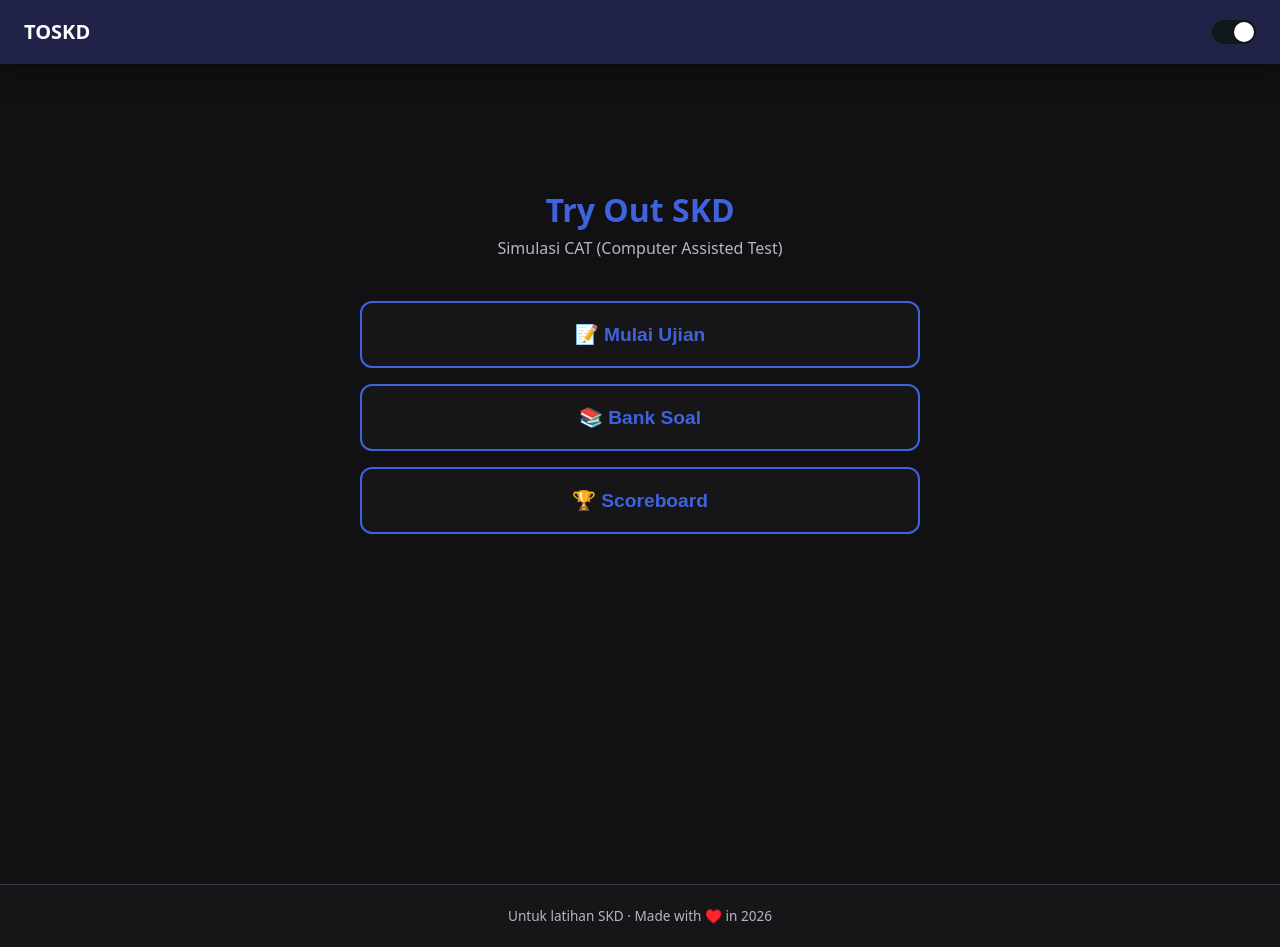
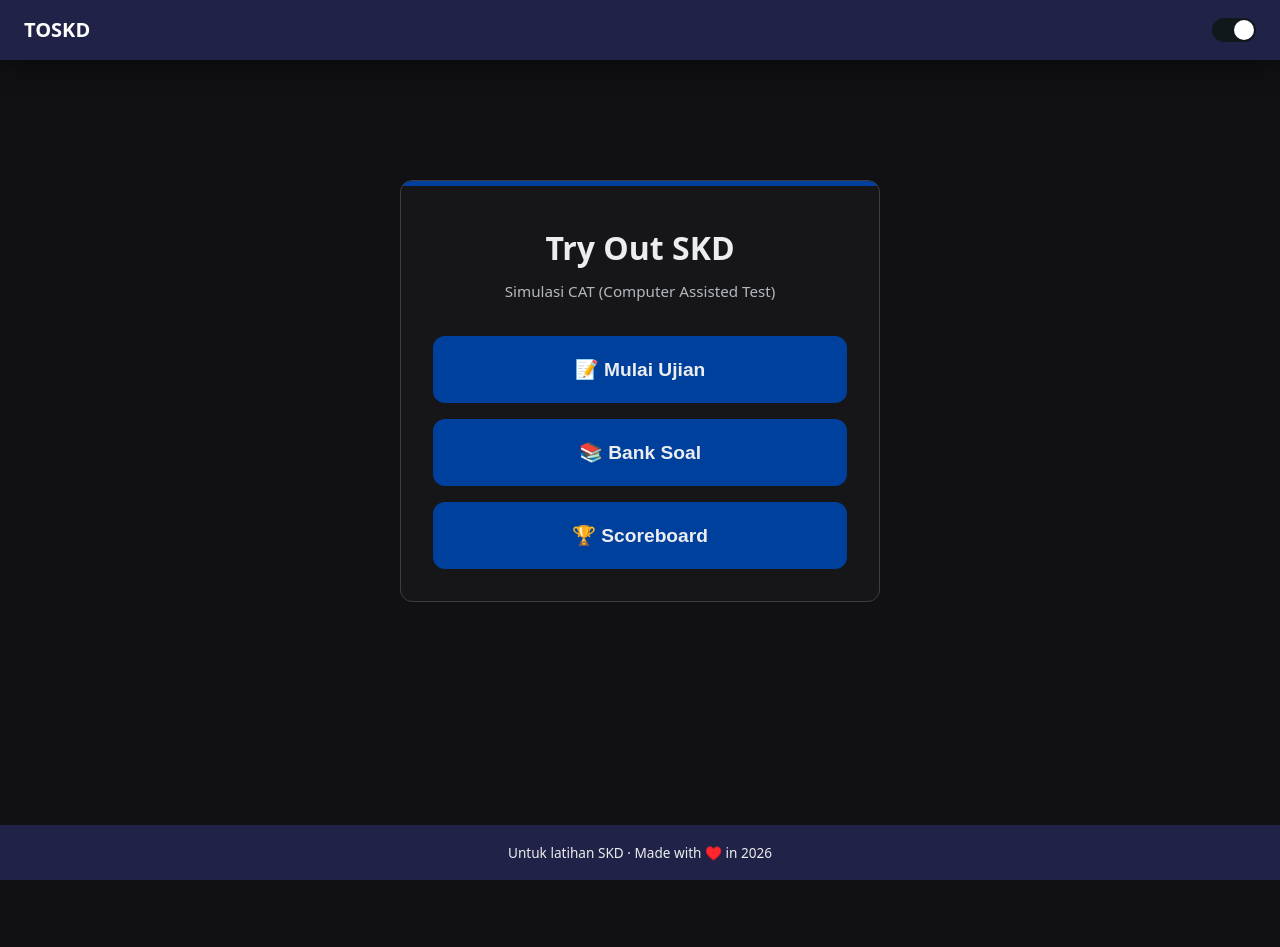
Before and after one commit to anwareset/toskd, a website: page public/index.html in a window 1280 px wide. Both pictures are taken after a click on the switch "Switch to dark theme (currently light)". After the commit the page ends 880 px from the top, so only its background shows below. Drawn offline with Linux system fonts and the light colour scheme; no server answers.

Commit message:
feat(ui): dark mode polish + home card accent + scoreboard emoji medals + hover scale
- tokens.css: --bg light → #F0F4F8, --primary → #003580
- styles.css: dark mode overrides for footer, app-title, btn-main, btn-back, nav hover, participant-link, card accent
- index.html: wrap menu in card with accent bar, fix broken footer, btn-main hover scale
- select-pack: accent bar on pack cards via CSS border-top
- scoreboard.js: trophy emojis (🥇🥈🥉) for ranks 1-3
- btn-main/btn-primary: scale(1.02) hover effect
- desktop header/footer: compact padding via @media (min-width: 768px)

```diff
--- a/public/css/styles.css
+++ b/public/css/styles.css
@@ -15,6 +15,19 @@
     margin-top: auto;
     background: var(--surface);
     border-top: 1px solid var(--border);
+}
+[data-theme="dark"] .footer {
+    background: #202347;
+    color: #ecedee;
+    border-top-color: #202347;
+}
+
+.home-accent {
+    background: var(--primary);
+    height: 5px;
+}
+[data-theme="dark"] .home-accent {
+    background: #00409d;
 }
 
 .site-wrapper {
@@ -159,7 +172,7 @@ body.is-drawer-open .global-header {
     width: 20px;
     height: 20px;
     border-radius: 50%;
-    background: #3e63dd; /* indigo thumb on white track (light mode) */
+    background: #003580; /* indigo thumb on white track (light mode) */
     box-shadow: 0 1px 2px rgba(0, 0, 0, 0.2);
     /* Animate BOTH the thumb slide AND its color so the thumb's
        position + icon-color change move together (per user request
@@ -256,6 +269,9 @@ body.is-drawer-open .global-header {
     background: var(--surface);
     color: var(--primary);
 }
+[data-theme="dark"] .global-header-link:hover {
+    color: #ecedee;
+}
 .global-header-link:focus-visible {
     outline: 2px solid var(--primary);
     outline-offset: 2px;
@@ -344,6 +360,20 @@ body.is-drawer-open .global-header {
            any explicit width rule. */
     }
 }
+
+/* ==== Desktop: compact header & footer ====
+   Slightly tighter vertical padding on desktop (≥768px) while
+   keeping the original generous padding on mobile for touch targets.
+   Mobile rules above inherit the base padding unchanged. */
+@media (min-width: 768px) {
+    .global-header {
+        padding: 14px 24px;
+    }
+    .footer {
+        padding: 16px 0;
+    }
+}
+
 *,
 *::before,
 *::after {
@@ -417,6 +447,9 @@ body {
 .app-title {
     color: var(--primary);
     font-size: 1.5rem;
+}
+[data-theme="dark"] .app-title {
+    color: #ecedee;
 }
 
 /* Buttons */
@@ -444,6 +477,7 @@ body {
 }
 .btn-primary:hover {
     background: var(--primary-hover);
+    transform: scale(1.02);
 }
 .btn-secondary {
     background: var(--surface-header);
@@ -471,6 +505,9 @@ body {
     background: none;
     color: var(--primary);
     padding: 8px 0;
+}
+[data-theme="dark"] .btn-back {
+    color: #ecedee;
 }
 .btn-back:hover {
     text-decoration: underline;
@@ -489,9 +526,20 @@ body {
     transition: all 0.2s;
     text-align: center;
 }
+[data-theme="dark"] .btn-main {
+    background: #00409d;
+    color: #ecedee;
+    border-color: #00409d;
+}
+[data-theme="dark"] .btn-main:hover {
+    background: #3e63dd;
+    color: #ecedee;
+    border-color: #3e63dd;
+}
 .btn-main:hover {
     background: var(--primary);
     color: var(--on-primary);
+    transform: scale(1.02);
 }
 button:disabled {
     opacity: 0.5;
@@ -566,6 +614,7 @@ button:disabled {
 }
 #pack-grid > .card {
     min-width: 0;
+    border-top: 4px solid var(--primary);
 }
 .card {
     border-radius: 12px;
@@ -608,7 +657,7 @@ select.input-field {
     border-color: var(--primary);
     /* Soft halo in --primary's hue; uses the new --primary #3e63dd
        (62,99,221) at 10% alpha so it follows the palette. */
-    box-shadow: 0 0 0 3px rgba(62, 99, 221, 0.1);
+    box-shadow: 0 0 0 3px rgba(0, 53, 128, 0.1);
 }
 textarea.input-field {
     min-height: 100px;
@@ -698,14 +747,33 @@ tbody tr:hover {
     text-decoration: none;
     font-weight: 600;
 }
+[data-theme="dark"] .participant-link {
+    color: #3e63dd;
+}
 .participant-link:hover {
     color: var(--primary-hover);
     text-decoration: underline;
+}
+[data-theme="dark"] .participant-link:hover {
+    color: #7fc2ff;
 }
 .participant-link:focus-visible {
     outline: 2px solid var(--primary);
     outline-offset: 2px;
     border-radius: 2px;
+}
+[data-theme="dark"] .participant-link:focus-visible {
+    outline-color: #7fc2ff;
+}
+
+/* ==== scoreboard.html: No column sizing ====
+   Bump the sticky-col-left font in #score-body so rank numbers
+   don't look undersized next to 🥇🥈🥉 emoji medals. Larger font,
+   bold weight, and centered alignment create visual parity. */
+#score-body .sticky-col-left {
+    font-size: 1.15rem;
+    font-weight: 700;
+    text-align: center;
 }
 
 /* Exam Layout */
@@ -803,7 +871,7 @@ tbody tr:hover {
     border-color: var(--danger);
 }
 .answer-grid button.active {
-    box-shadow: 0 0 0 3px rgba(62, 99, 221, 0.4);
+    box-shadow: 0 0 0 3px rgba(0, 53, 128, 0.4);
     transform: scale(1.1);
 }
 .answer-grid button.correct {
--- a/public/css/tokens.css
+++ b/public/css/tokens.css
@@ -32,7 +32,7 @@
 
 :root {
     /* Brand */
-    --primary: #3e63dd;            /* indigo.9 — 5.1:1 on white */
+    --primary: #003580;            /* indigo.9 — 5.1:1 on white */
     --primary-light: #eef0fc;      /* indigo.3 — soft tint */
     --primary-hover: #2c4fbd;      /* darker indigo for hover state */
 
@@ -68,7 +68,7 @@
     --amber-500: #f59e0b;         /* amber.5 — option-item weight-3 border */
 
     /* Surfaces & text */
-    --bg: #fcfcfd;                 /* slate.1 — page background */
+    --bg: #f0f4f8;                 /* slate.1 — page background */
     --surface: #ffffff;            /* cards, panels, modals */
     --surface-header: #eff0f3;     /* slate.3 — table headers, header bar */
     --text: #11181c;               /* slate.12 — body text */
@@ -86,7 +86,7 @@
 
 [data-theme="dark"] {
     /* Brand stays consistent across themes for logo familiarity. */
-    --primary: #3e63dd;
+    --primary: #003580;
     --primary-light: #202347;      /* dim indigo for dark-mode header bg */
     --primary-hover: #5680eb;      /* lighter hover against dark surfaces */
 
--- a/public/index.html
+++ b/public/index.html
@@ -13,17 +13,20 @@
         <div class="site-wrapper">
             <div
                 class="container"
-            style="max-width: 600px; margin-top: 80px; text-align: center; flex: 1;"
+                style="max-width: 520px; margin-top: 80px; flex: 1;"
             >
-            <h1 class="app-title" style="font-size: 2rem; margin-bottom: 0">
+                <div class="card" style="text-align: center; padding: 0; overflow: hidden;">
+                    <!-- Accent bar at top -->
+                    <div class="home-accent"></div>
+                    <div style="padding: 36px 32px 32px 32px;">
+                        <h1 class="app-title" style="font-size: 2rem; margin-bottom: 6px;">
                             Try Out SKD
                         </h1>
                         <p
                             style="
                                 color: var(--text-muted);
-                    margin-top: -25px;
-                    margin-bottom: 40px;
-                    white-space: pre-line;
+                                margin-bottom: 32px;
+                                font-size: 0.95rem;
                             "
                         >
                             Simulasi CAT (Computer Assisted Test)
@@ -42,20 +45,13 @@
                         </button>
                         <button
                             class="btn-main"
+                            style="margin-bottom: 0;"
                             onclick="location.href = '/scoreboard.html'"
                         >
                             🏆 Scoreboard
                         </button>
                     </div>
-        <footer
-            style="
-                text-align: center;
-                padding: 20px 0;
-                color: var(--text-muted);
-                font-size: 0.85rem;
-                margin-top: 40px;
-            "
-        >
+                </div>
             </div>
             <footer class="footer">
                 Untuk latihan SKD · Made with ♥️ in 2026
--- a/public/js/scoreboard.js
+++ b/public/js/scoreboard.js
@@ -158,7 +158,11 @@ function renderTable(rankById) {
       // /api/scoreboard-all response (allResults). Stable across sort /
       // filter / pagination — sort moves ROWS, not their No. Falls back
       // to em-dash for missing or corrupted r.id.
-      const globalIdx = rankById.get(r.id) ?? "—";
+      const rawIdx = rankById.get(r.id);
+      const trophyMap = { 1: "🥇", 2: "🥈", 3: "🥉" };
+      const globalIdx = rawIdx != null && trophyMap[rawIdx]
+        ? `<span title="Peringkat ${rawIdx}">${trophyMap[rawIdx]}</span>`
+        : rawIdx ?? "—";
       const d = new Date(r.created_at).toLocaleDateString("id-ID");
       const sc = r.status === "Lulus PG" ? "status-pass" : "status-fail";
       // Participant name deep-links to the pembahasan review page.
```
Lines whose indentation alone changed are shown as unchanged.
